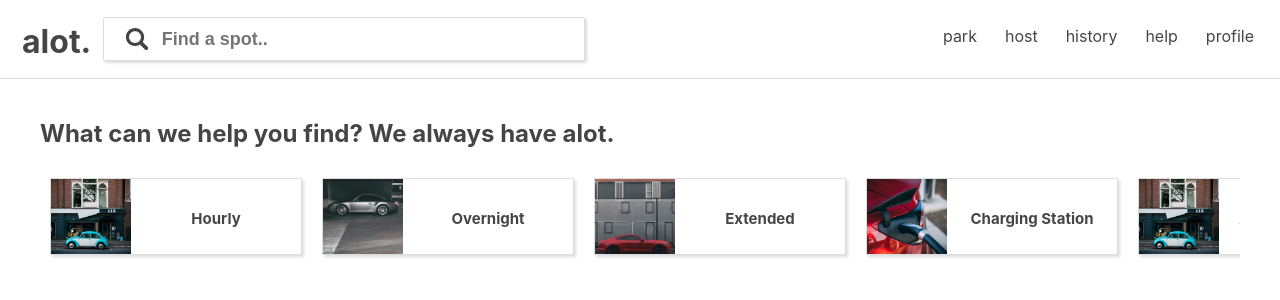
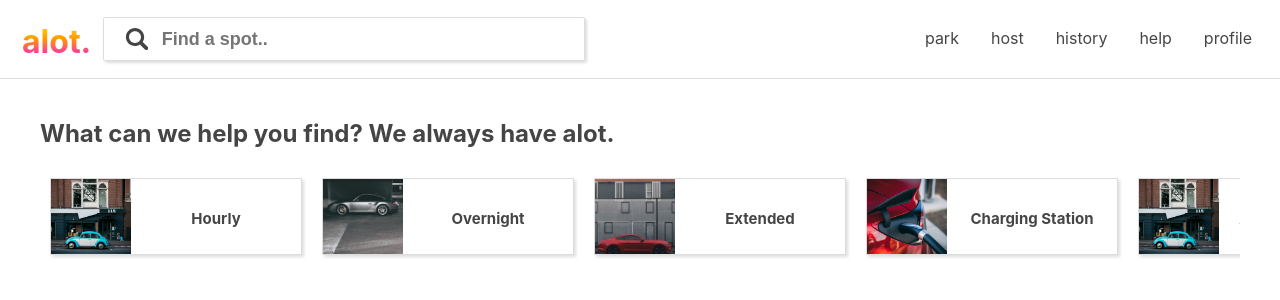
Before and after one commit to majicmaj/SUFClient, a React (Create React App) app in the folder sufclient-app/: page / in a window 1280 px wide. Shown: the top 300 px of the page. Built offline with nearby package versions, Linux system fonts and the light colour scheme.

Commit message:
nav update

```diff
--- a/sufclient-app/src/Nav.css
+++ b/sufclient-app/src/Nav.css
@@ -3,6 +3,7 @@ nav {
     display: flex;
     justify-content: space-between;
     padding: 12px;
+    background: #fff;
 }
 
 .input {
@@ -40,6 +41,9 @@ h1 {
     padding-right: 12px;
     padding-left: 5px;
     padding-top: 5px;
+    background: -webkit-linear-gradient(#ff0, #f90, #f0f);
+    -webkit-background-clip: text;
+    -webkit-text-fill-color: transparent;
 }
 
 .left {
@@ -56,5 +60,12 @@ h1 {
 li {
     text-decoration: none;
     list-style: none;
-    padding: 14px;
+    padding: 16px;
+    color: #454545;
 }
+
+li:hover, li:active {
+    background: -webkit-linear-gradient(#ff0, #f90, #f0f);
+    -webkit-background-clip: text;
+    -webkit-text-fill-color: transparent;
+}
```
